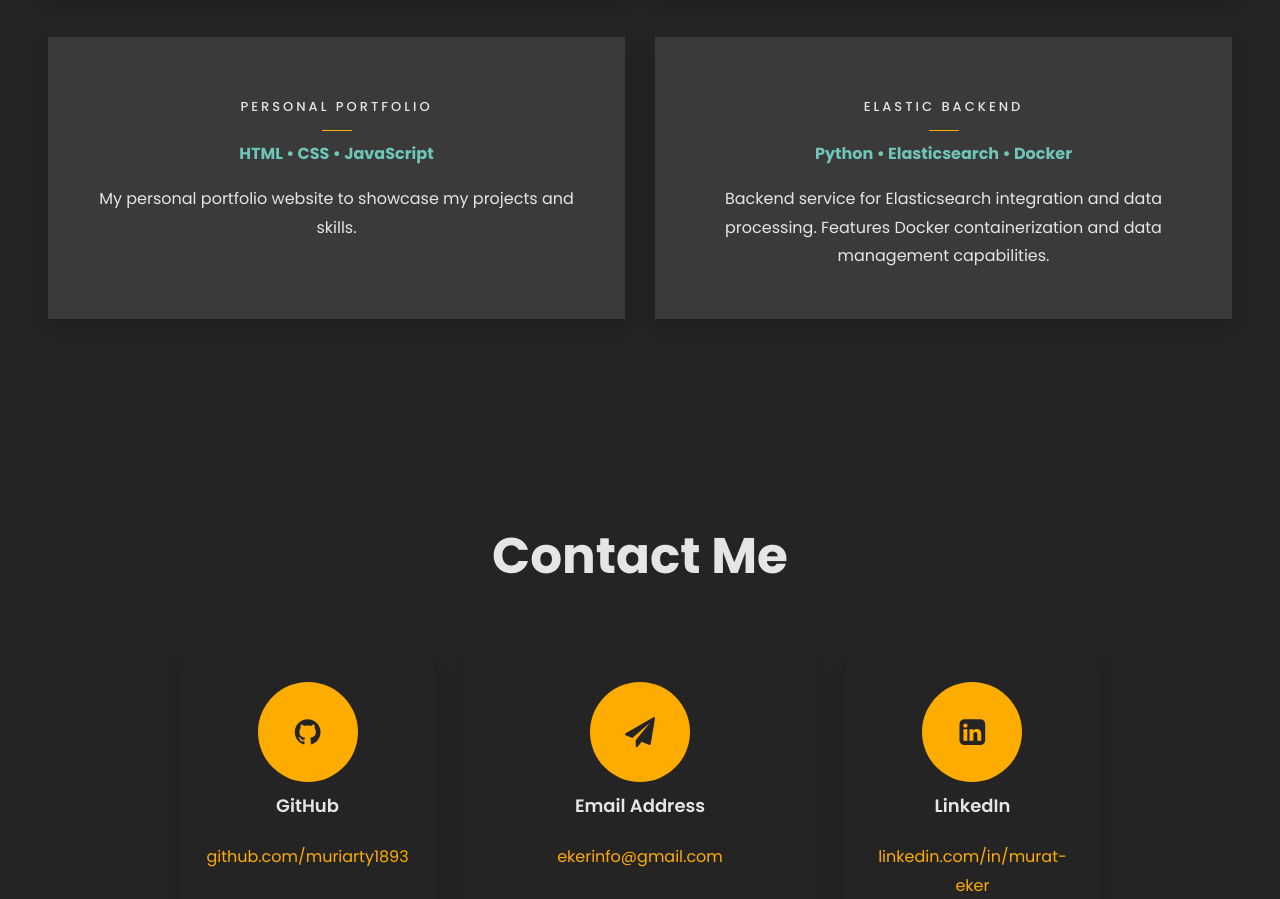
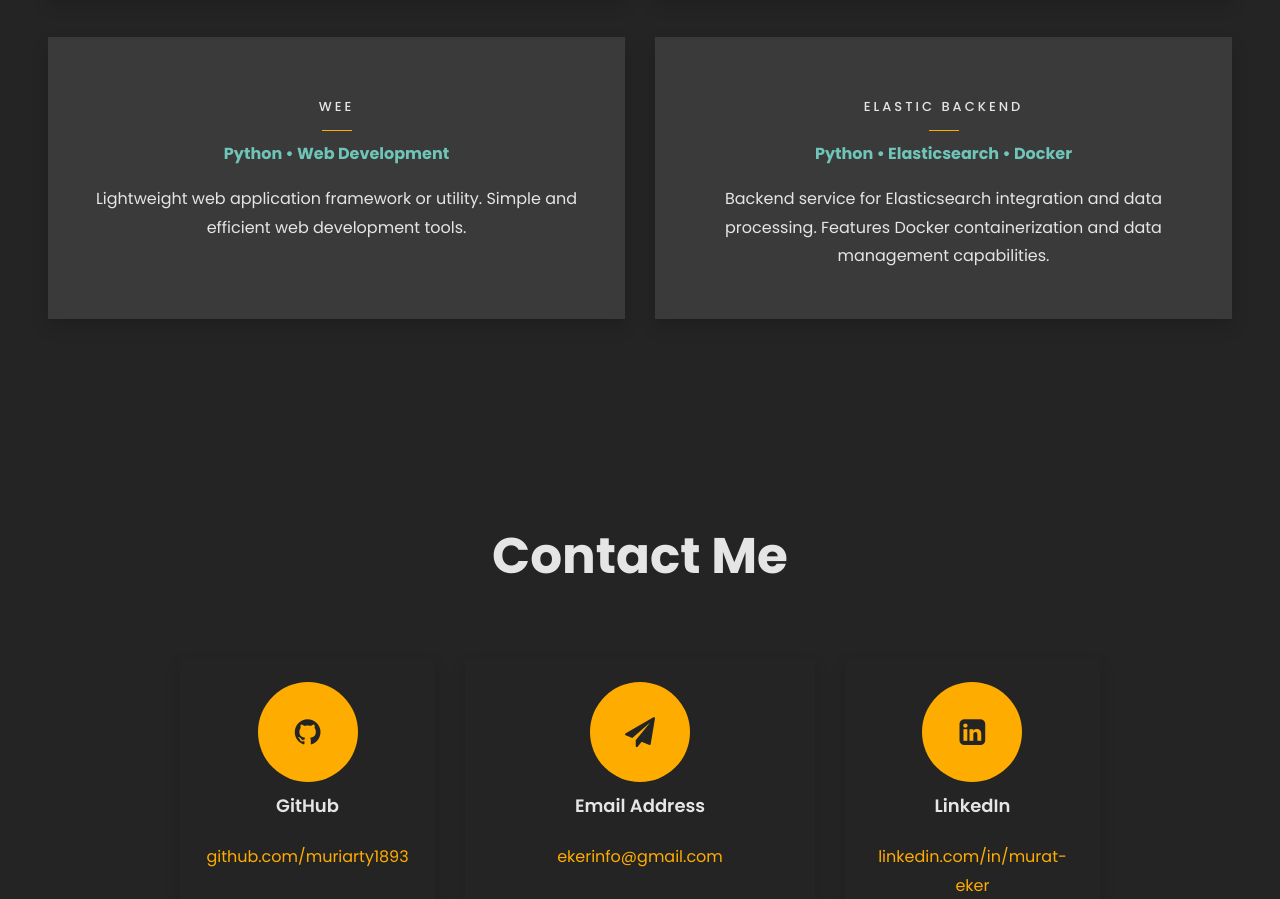
Before and after one commit to muriarty1893/personal-portfolio, a plain HTML site: page index.html in a window 1280 px wide. Shown: the part 4236-5135 px from the top of the page. Drawn offline with Linux system fonts and the light colour scheme; animation ran at ten frames a second; files whose address does not match are found by name.

Commit message:
Revert "feat: update projects section"
This reverts commit faebcde05a3987af894099a7d57745ea82fa3923.

```diff
--- a/index.html
+++ b/index.html
@@ -360,15 +360,16 @@
         </div>
         <div class="row">
           <div class="col-md-6 text-center d-flex mx-auto ftco-animate">
-            <a href="https://github.com/muriarty1893/personal-portfolio" target="_blank" class="services-1 shadow">
+            <a href="https://github.com/muriarty1893/wee" target="_blank" class="services-1 shadow">
               <span class="icon">
                 <i class="flaticon-code"></i>
               </span>
               <div class="desc">
-                <h3 class="mb-4">Personal Portfolio</h3>
-                <p><strong>HTML • CSS • JavaScript</strong></p>
+                <h3 class="mb-4">Wee</h3>
+                <p><strong>Python • Web Development</strong></p>
                 <p>
-                  My personal portfolio website to showcase my projects and skills.
+                  Lightweight web application framework or utility.
+                  Simple and efficient web development tools.
                 </p>
               </div>
             </a>
```
